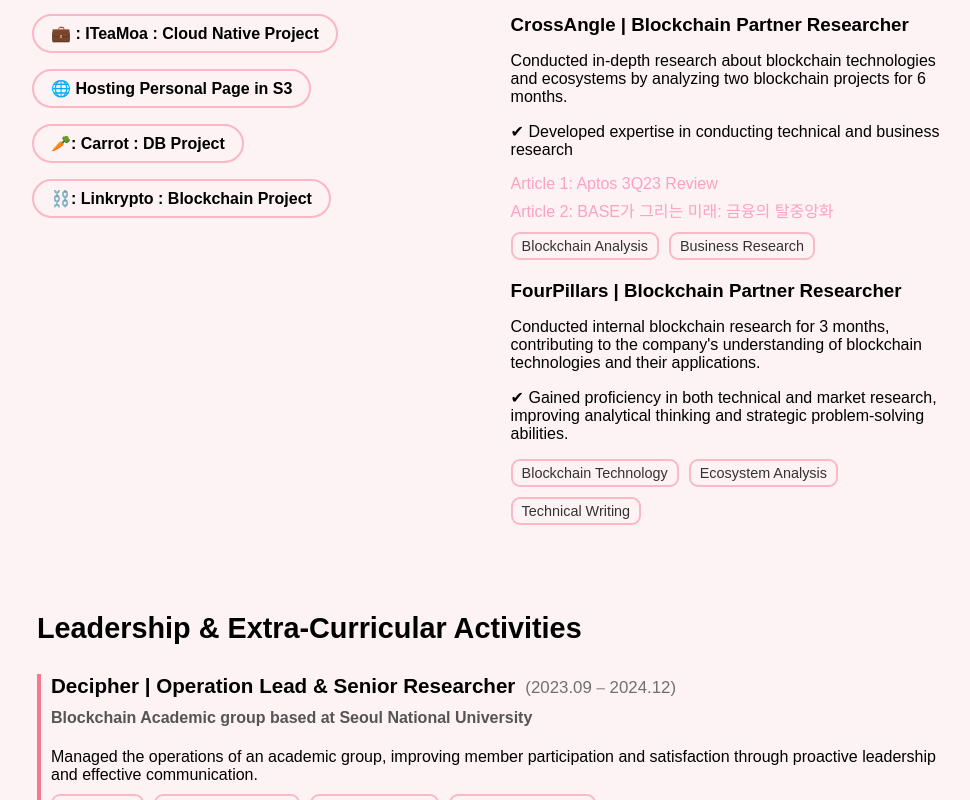
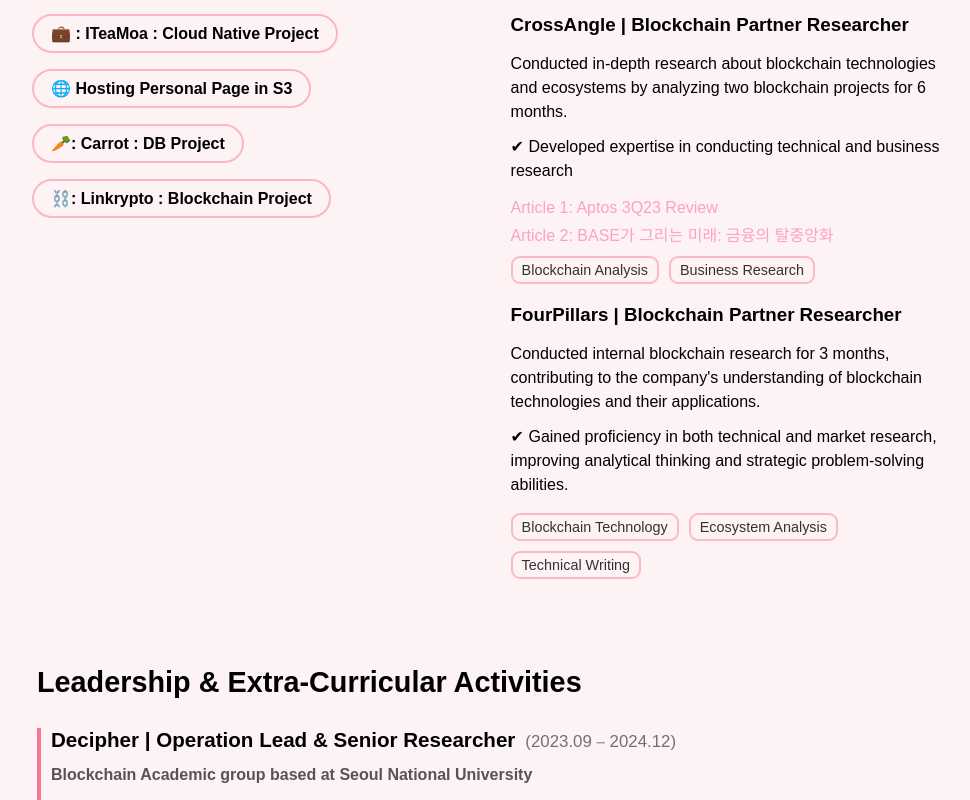
Before and after one commit to brynnPark/brynnpark.cloud, a React (Create React App) app in the folder my_web_page/: page / in a window 1280 px wide. Shown: the part 960-1760 px from the top of the page, without its empty margins (148-1118 px from the left). Built offline with nearby package versions, Linux system fonts and the light colour scheme.

Commit message:
css: add line spacing

```diff
--- a/my_web_page/src/App.css
+++ b/my_web_page/src/App.css
@@ -214,6 +214,17 @@
   margin-bottom: 0px;
 }
 
+.work-experience .work-experience-details p:first-of-type {
+  margin-bottom: -5px; /* Shrink the margin between specific lines */
+}
+
+/* Adjust line spacing for activity details */
+.work-experience-details p,
+.work-experience-details li {
+  line-height: 1.5; /* Adjust line-height for better readability */
+}
+
+
 .link-to-article {
   margin-left: 0; /* Ensure the link aligns to the left */
   margin-top: 5px;
@@ -299,7 +310,13 @@
 
 
 .leadership .activity-details p:first-of-type {
-  margin-bottom: 5px; /* Shrink the margin between specific lines */
+  margin-bottom: -10px; /* Shrink the margin between specific lines */
+}
+
+/* Adjust line spacing for activity details */
+.activity-details p,
+.activity-details li {
+  line-height: 1.5; /* Adjust line-height for better readability */
 }
 
 .leadership .activity strong {
```
